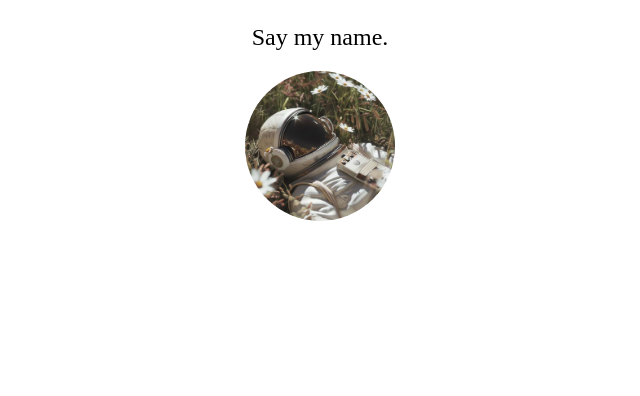
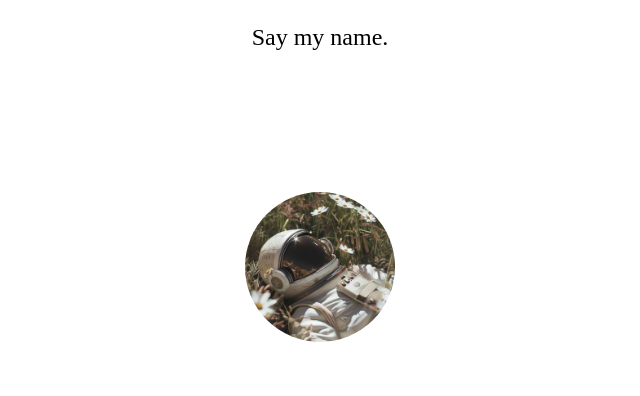
Before and after one commit to DIRrinn/DIRrinn.github.io, a plain HTML site: page index.html in a window 1280 px wide. Shown: the part 85-481 px from the top of the page, without its empty margins (320-960 px from the left). Drawn offline with Linux system fonts and the light colour scheme.

Commit message:
Update index.html

```diff
--- a/index.html
+++ b/index.html
@@ -76,7 +76,8 @@
 	        <center>
 		       <h1>Welcome, welcome to my page.</h1>
 		       <h2>Say my name.</h2>
-         <img src="astronaut.jpg" alt="Image" class="image"></center>
+         </center>
+         <center><img src="astronaut.jpg" alt="Image" class="image"></center>
 
 	   <body>
         <center><div class="socials">
```
